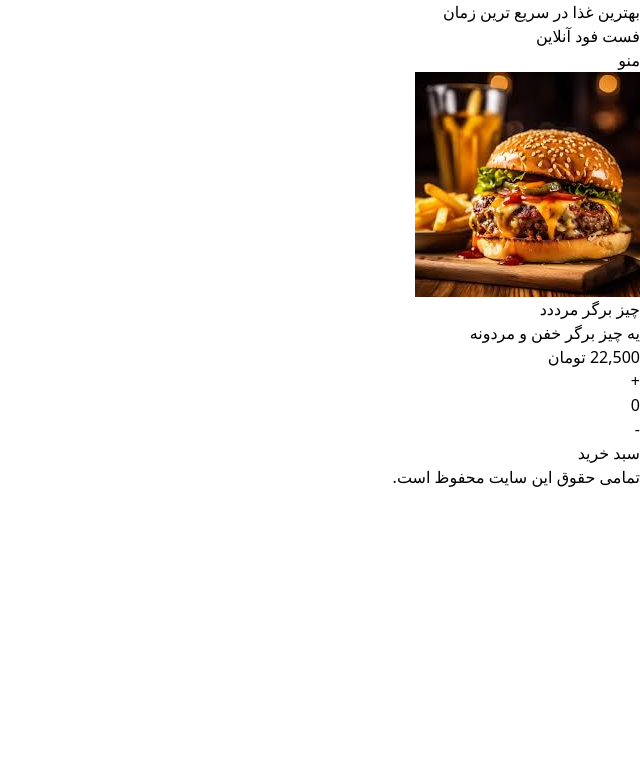
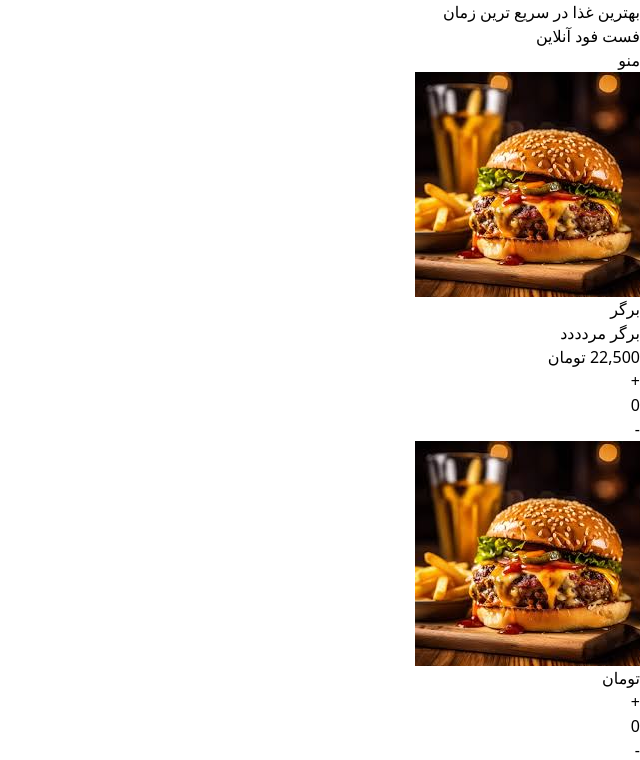
Before and after one commit to mmd-rahimi/HW-15-React, a React (Vite) app: page / in a window 1280 px wide. Shown: the top 760 px of the page, without its empty margins (640-1280 px from the left). Built offline with nearby package versions, Linux system fonts and the light colour scheme.

Commit message:
created grid boxes

```diff
--- a/src/Body of page/Foods List/Row1.tsx
+++ b/src/Body of page/Foods List/Row1.tsx
@@ -1,22 +1,21 @@
 import { CounterFoodBtn } from "./CounterFoodBtn";
 
-export function Row1() {
+export function Row1({title, caption, cost}) {
     const flexFoods =
-    <div className="flex flex-row gap-5 mt-5 justify-center">
+    <div className="mx-auto">
         <div className="bg-white w-[22rem] h-[18rem] rounded-xl">
-            <div className="w-[20rem] h-[9rem] mx-auto mt-4">
+            <div className="w-[20rem] h-[9rem] mx-auto">
                 <img className="h-full w-full" src="./public/burger.jpg" alt="" />
-                <p className="font-medium text-lg mt-2">چیز برگر مرددد</p>
-                <p className="font-normal text-sm mt-2 text-gray-400">یه چیز برگر خفن و مردونه</p>
+                <p className="font-medium text-lg mt-2">{title}</p>
+                <p className="font-normal text-sm mt-2 text-gray-400">{caption}</p>
             </div>
             <div className="flex justify-start mr-4 gap-40">
-                <div className="mt-[5rem] text-orange-500 text-sm font-medium">22,500 تومان</div>
+                <div className="mt-[5rem] text-orange-500 text-sm font-medium">{cost} تومان</div>
                 <div className="mt-[5rem]">
                     <CounterFoodBtn />
                 </div>
             </div>
         </div>
-
 
         {/* <div className="bg-black">2</div>
         <div className="bg-black">3</div> */}
--- a/src/Root.tsx
+++ b/src/Root.tsx
@@ -7,7 +7,15 @@ export function Root () {
     const root =
     <div className="bg-slate-200">
             <Header />
+            <div className="grid grid-cols-3 gap-6 mt-5 w-[58%] mx-auto">
+            <Row1 title="برگر" caption="برگر مردددد" cost="22,500"/>
             <Row1 />
+            <Row1 />
+            <Row1 />
+            <Row1 />
+            <Row1 />
+            <Row1 />
+            </div>
             <Cart />
             <Footer />
     </div>
```
